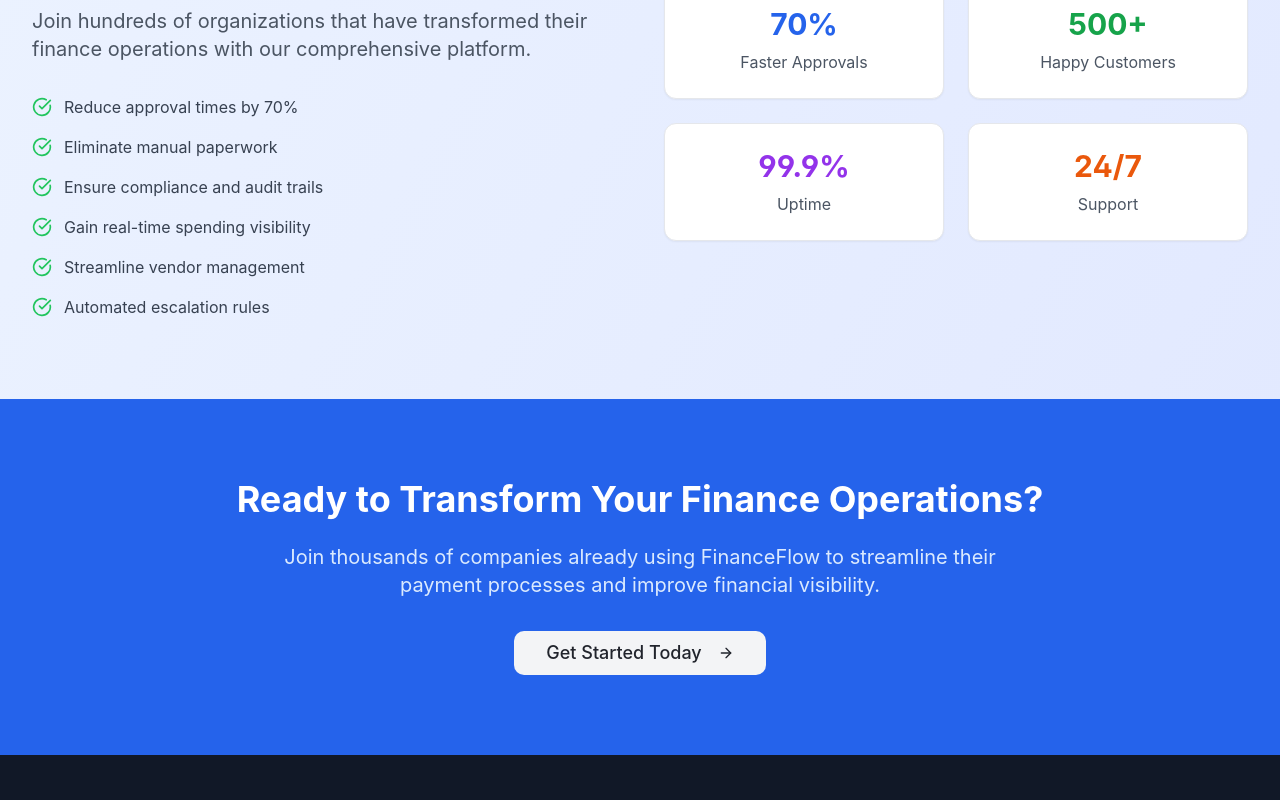
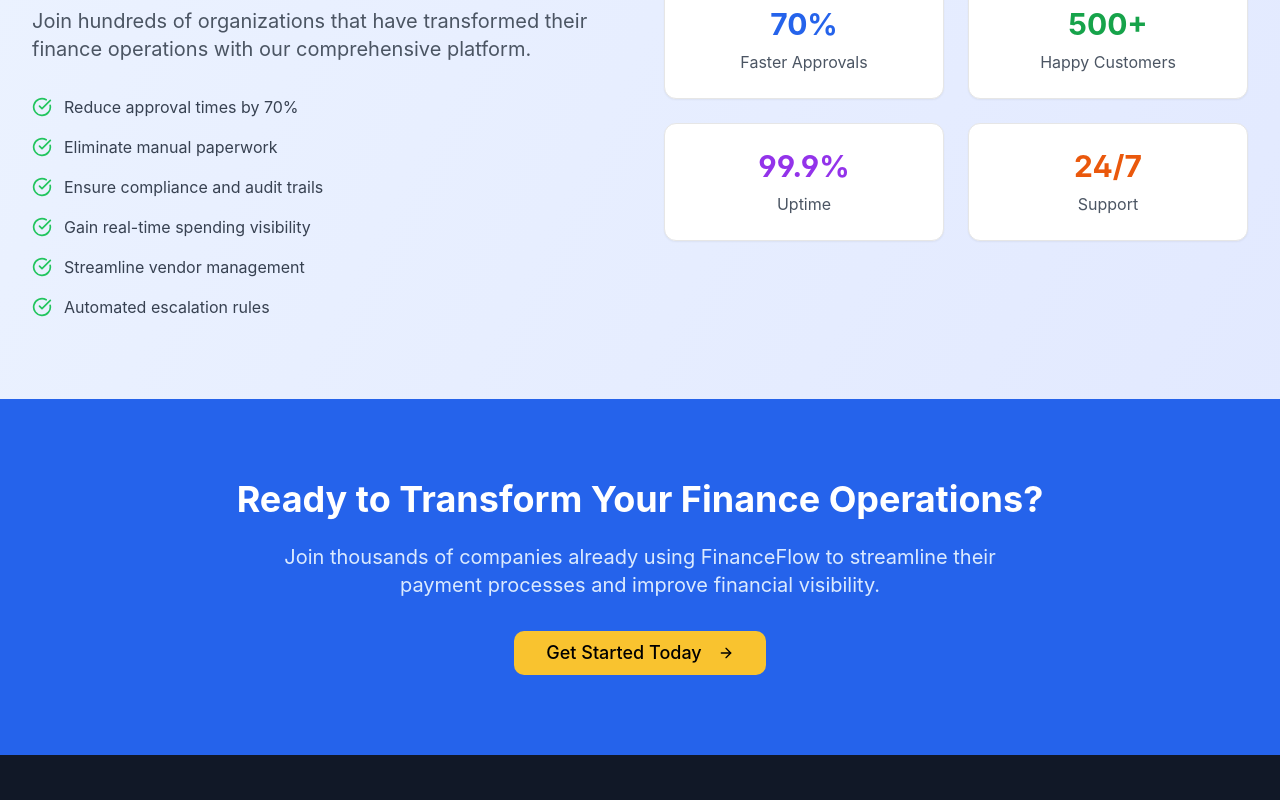
Before and after one commit to xlythefx/request-quest-pro, a React (Vite) app: page / in a window 1280 px wide. Shown: the part 1346-2146 px from the top of the page. Built offline with nearby package versions, Linux system fonts and the light colour scheme; the HTML template or start-up script is replaced by a standard one.

Commit message:
Refactor: Update color palette

```diff
--- a/src/index.css
+++ b/src/index.css
@@ -7,117 +7,117 @@
 
 @layer base {
   :root {
-    /* Core Colors - Professional Finance Theme */
-    --background: 240 10% 99%;
-    --foreground: 224 15% 15%;
+    /* Core Colors - Brand Finance Theme */
+    --background: 0 0% 100%;
+    --foreground: 0 0% 0%;
 
     --card: 0 0% 100%;
-    --card-foreground: 224 15% 15%;
+    --card-foreground: 0 0% 0%;
 
     --popover: 0 0% 100%;
-    --popover-foreground: 224 15% 15%;
+    --popover-foreground: 0 0% 0%;
 
-    /* Primary - Professional Navy */
-    --primary: 224 39% 18%;
-    --primary-foreground: 0 0% 98%;
-    --primary-hover: 224 39% 22%;
+    /* Primary - Teal Green */
+    --primary: 171 42% 56%;
+    --primary-foreground: 0 0% 100%;
+    --primary-hover: 171 42% 50%;
 
-    /* Secondary - Sophisticated Gray */
-    --secondary: 220 14% 96%;
-    --secondary-foreground: 224 15% 15%;
+    /* Secondary - Amber */
+    --secondary: 44 94% 58%;
+    --secondary-foreground: 0 0% 0%;
 
-    /* Finance Accent - Trustworthy Blue */
-    --finance-accent: 217 91% 59%;
-    --finance-accent-foreground: 0 0% 98%;
-    --finance-accent-hover: 217 91% 55%;
+    /* Finance Accent - Red-Orange */
+    --finance-accent: 14 91% 54%;
+    --finance-accent-foreground: 0 0% 100%;
+    --finance-accent-hover: 14 91% 48%;
 
     /* Status Colors */
-    --success: 142 76% 36%;
-    --success-foreground: 0 0% 98%;
-    --warning: 43 96% 56%;
-    --warning-foreground: 224 15% 15%;
-    --destructive: 0 84% 60%;
-    --destructive-foreground: 0 0% 98%;
+    --success: 171 42% 56%;
+    --success-foreground: 0 0% 100%;
+    --warning: 44 94% 58%;
+    --warning-foreground: 0 0% 0%;
+    --destructive: 14 91% 54%;
+    --destructive-foreground: 0 0% 100%;
 
     /* Neutral Palette */
-    --muted: 220 14% 96%;
-    --muted-foreground: 220 9% 46%;
-    --accent: 220 14% 96%;
-    --accent-foreground: 224 15% 15%;
+    --muted: 0 0% 96%;
+    --muted-foreground: 0 0% 45%;
+    --accent: 0 0% 96%;
+    --accent-foreground: 0 0% 0%;
 
     /* Borders & Inputs */
-    --border: 220 13% 91%;
-    --input: 220 13% 91%;
-    --ring: 217 91% 59%;
+    --border: 0 0% 90%;
+    --input: 0 0% 90%;
+    --ring: 171 42% 56%;
 
     /* Layout */
     --radius: 0.75rem;
 
     /* Finance-specific Gradients */
-    --gradient-finance: linear-gradient(135deg, hsl(224 39% 18%), hsl(217 91% 59%));
-    --gradient-subtle: linear-gradient(180deg, hsl(0 0% 100%), hsl(220 14% 99%));
-    --gradient-success: linear-gradient(135deg, hsl(142 76% 36%), hsl(142 76% 42%));
+    --gradient-finance: linear-gradient(135deg, hsl(171 42% 56%), hsl(14 91% 54%));
+    --gradient-subtle: linear-gradient(180deg, hsl(0 0% 100%), hsl(0 0% 98%));
+    --gradient-success: linear-gradient(135deg, hsl(171 42% 56%), hsl(171 42% 50%));
 
     /* Shadows */
-    --shadow-finance: 0 10px 25px -5px hsl(224 39% 18% / 0.1), 0 4px 6px -2px hsl(224 39% 18% / 0.05);
+    --shadow-finance: 0 10px 25px -5px hsl(171 42% 56% / 0.1), 0 4px 6px -2px hsl(171 42% 56% / 0.05);
     --shadow-card: 0 1px 3px 0 hsl(0 0% 0% / 0.1), 0 1px 2px 0 hsl(0 0% 0% / 0.06);
 
     /* Transitions */
     --transition-smooth: all 0.2s cubic-bezier(0.4, 0, 0.2, 1);
 
-    --sidebar-background: 0 0% 98%;
+    --sidebar-background: 0 0% 99%;
 
-    --sidebar-foreground: 240 5.3% 26.1%;
+    --sidebar-foreground: 0 0% 20%;
 
-    --sidebar-primary: 240 5.9% 10%;
+    --sidebar-primary: 171 42% 56%;
 
-    --sidebar-primary-foreground: 0 0% 98%;
+    --sidebar-primary-foreground: 0 0% 100%;
 
-    --sidebar-accent: 240 4.8% 95.9%;
+    --sidebar-accent: 0 0% 96%;
 
-    --sidebar-accent-foreground: 240 5.9% 10%;
+    --sidebar-accent-foreground: 0 0% 0%;
 
-    --sidebar-border: 220 13% 91%;
+    --sidebar-border: 0 0% 90%;
 
-    --sidebar-ring: 217.2 91.2% 59.8%;
+    --sidebar-ring: 171 42% 56%;
   }
 
   .dark {
-    --background: 222.2 84% 4.9%;
-    --foreground: 210 40% 98%;
+    --background: 0 0% 5%;
+    --foreground: 0 0% 98%;
 
-    --card: 222.2 84% 4.9%;
-    --card-foreground: 210 40% 98%;
+    --card: 0 0% 8%;
+    --card-foreground: 0 0% 98%;
 
-    --popover: 222.2 84% 4.9%;
-    --popover-foreground: 210 40% 98%;
+    --popover: 0 0% 8%;
+    --popover-foreground: 0 0% 98%;
 
-    --primary: 210 40% 98%;
-    --primary-foreground: 222.2 47.4% 11.2%;
+    --primary: 171 42% 56%;
+    --primary-foreground: 0 0% 100%;
 
-    --secondary: 217.2 32.6% 17.5%;
-    --secondary-foreground: 210 40% 98%;
+    --secondary: 44 94% 58%;
+    --secondary-foreground: 0 0% 0%;
 
-    --muted: 217.2 32.6% 17.5%;
-    --muted-foreground: 215 20.2% 65.1%;
+    --muted: 0 0% 15%;
+    --muted-foreground: 0 0% 65%;
 
-    --accent: 217.2 32.6% 17.5%;
-    --accent-foreground: 210 40% 98%;
+    --accent: 0 0% 15%;
+    --accent-foreground: 0 0% 98%;
 
-    --destructive: 0 62.8% 30.6%;
-    --destructive-foreground: 210 40% 98%;
+    --destructive: 14 91% 54%;
+    --destructive-foreground: 0 0% 100%;
 
-    --border: 217.2 32.6% 17.5%;
-    --input: 217.2 32.6% 17.5%;
-    --ring: 212.7 26.8% 83.9%;
-    --sidebar-background: 240 5.9% 10%;
-    --sidebar-foreground: 240 4.8% 95.9%;
-    --sidebar-primary: 224.3 76.3% 48%;
+    --border: 0 0% 20%;
+    --input: 0 0% 20%;
+    --ring: 171 42% 56%;
+    --sidebar-background: 0 0% 8%;
+    --sidebar-foreground: 0 0% 90%;
+    --sidebar-primary: 171 42% 56%;
     --sidebar-primary-foreground: 0 0% 100%;
-    --sidebar-accent: 240 3.7% 15.9%;
-    --sidebar-accent-foreground: 240 4.8% 95.9%;
-    --sidebar-border: 240 3.7% 15.9%;
-    --sidebar-ring: 217.2 91.2% 59.8%;
+    --sidebar-accent: 0 0% 15%;
+    --sidebar-accent-foreground: 0 0% 90%;
+    --sidebar-border: 0 0% 20%;
+    --sidebar-ring: 171 42% 56%;
   }
 }
 
```
